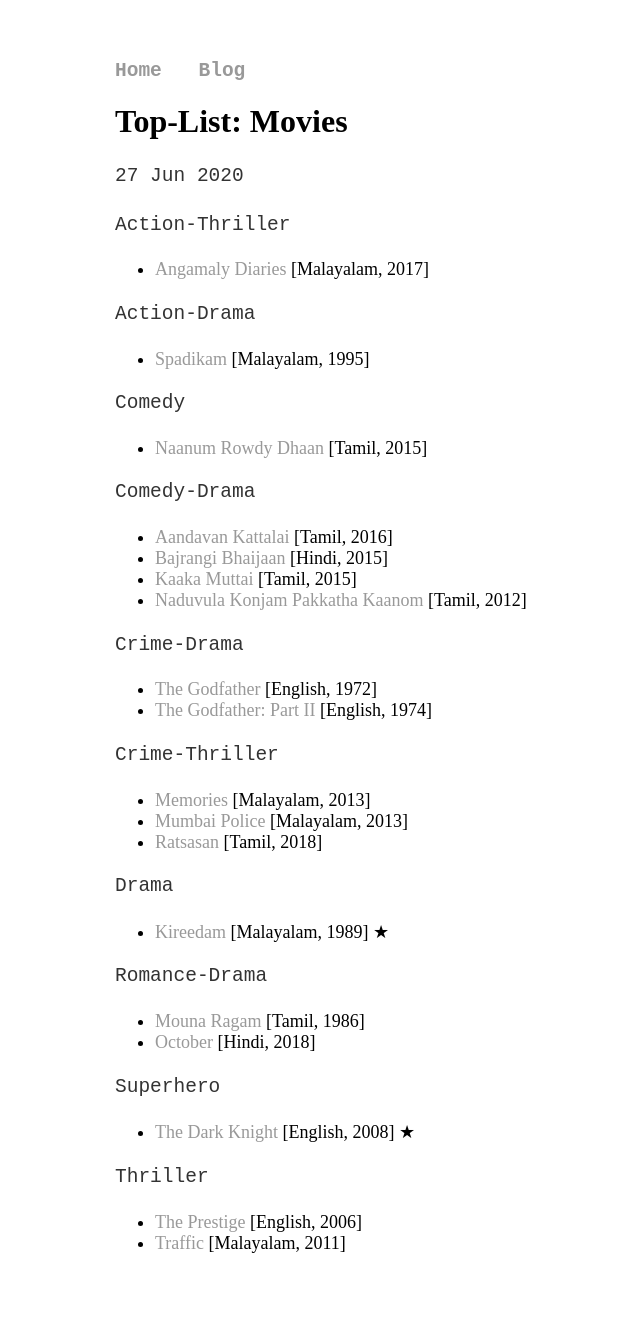
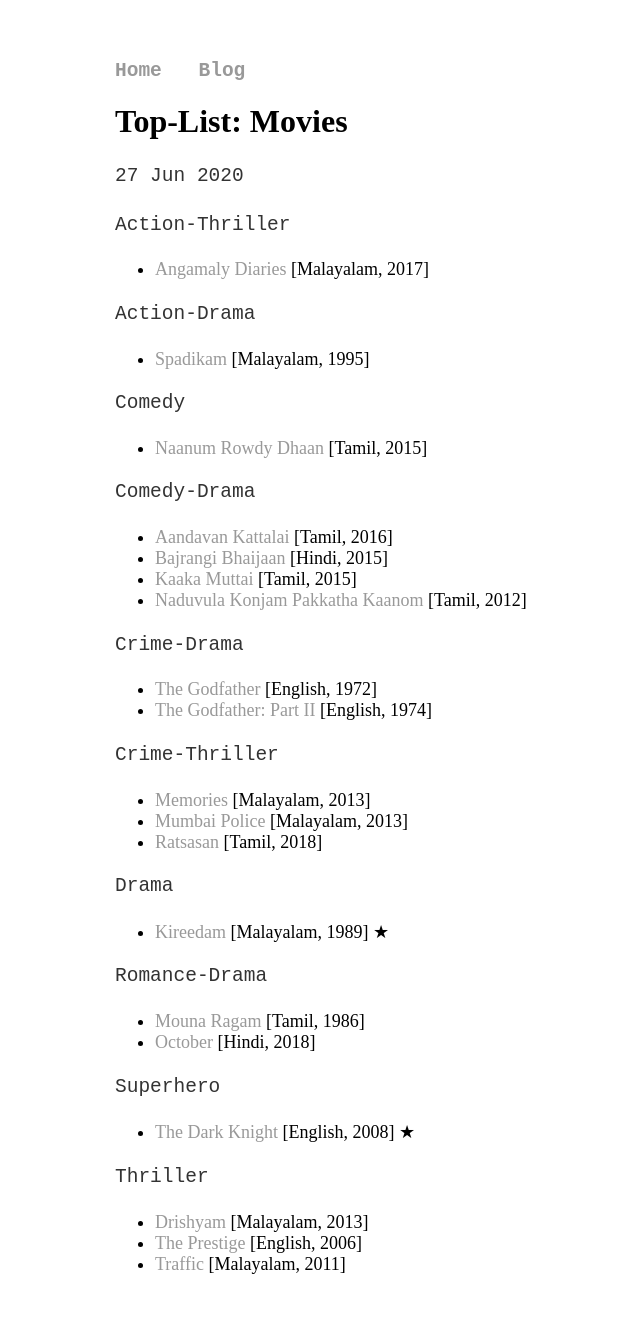
Before and after one commit to joe019/joe019.github.io, a Jekyll site: the page built from _posts/2020-06-27-movies.md, in a window 1280 px wide. Shown: the whole page, without its empty margins (45-685 px from the left). Built offline with Jekyll 4.4.1, drawn with Linux system fonts in a browser that asks for light colours; before the commit the page ends 1314 px from its top, so only the background shows below that.

Commit message:
Added "Drishyam"

```diff
--- a/_posts/2020-06-27-movies.md
+++ b/_posts/2020-06-27-movies.md
@@ -39,5 +39,6 @@
 * [The Dark Knight](https://www.primevideo.com/detail/0QSTXR0EXWWYI4D3UGMLFM4A0Q) [English, 2008] &#9733;
 
 Thriller
+* [Drishyam](https://www.hotstar.com/in/movies/drishyam/1000051783) [Malayalam, 2013]
 * [The Prestige](https://www.primevideo.com/detail/0NHF8XHW3MHY857TGPSWTYCXTI) [English, 2006]
 * [Traffic](https://www.hotstar.com/in/movies/traffic/1000100644) [Malayalam, 2011]
```
